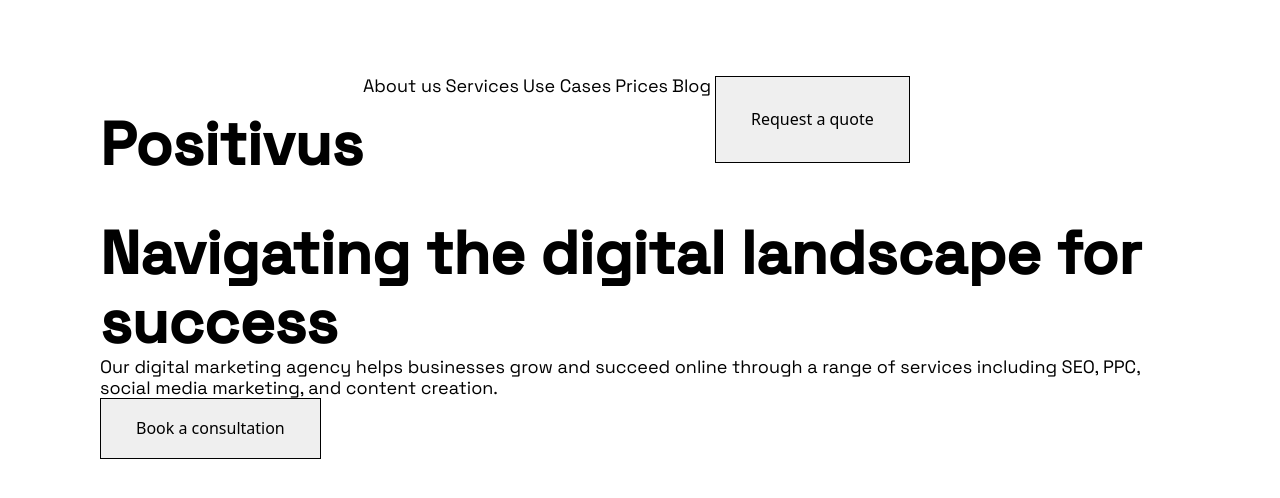
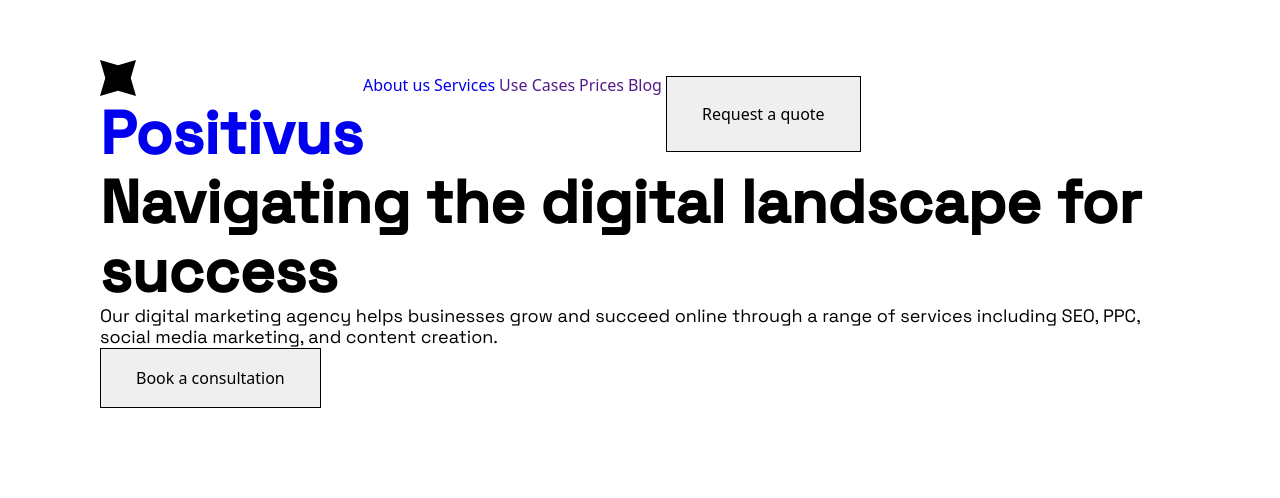
Before and after one commit to xboikom1/Positivus, a React (Vite) app: page / in a window 1280 px wide. Shown: the top 498 px of the page. Built offline with nearby package versions, Linux system fonts and the light colour scheme.

Commit message:
add nav components

```diff
--- a/src/components/Hero/Hero.jsx
+++ b/src/components/Hero/Hero.jsx
@@ -1,16 +1,16 @@
-import Header from "../Header/Header";
-import Logotypes from "../Logotypes/Logotypes";
-import Navigation from "../Navigation/Navigation";
+import Header from '../Header/Header';
+import Logotypes from '../Logotypes/Logotypes';
+import Navigation from '../Navigation/Navigation';
 import css from './Hero.module.css';
 
 const Hero = () => {
-    return (
-      <div className={css.heroContainer}>
-        <Navigation />
-        <Header />
-        <Logotypes />
-      </div>
-    );
+  return (
+    <section className={css.hero}>
+      <Navigation />
+      <Header />
+      <Logotypes />
+    </section>
+  );
 };
 
 export default Hero;
--- a/src/components/Hero/Hero.module.css
+++ b/src/components/Hero/Hero.module.css
@@ -1,4 +1,4 @@
-.heroContainer{
+.hero {
     display: flex;
     flex-direction: column;
     justify-content: space-between;
--- a/src/components/Navigation/Navigation.jsx
+++ b/src/components/Navigation/Navigation.jsx
@@ -3,22 +3,32 @@ import css from './Navigation.module.css';
 const Navigation = () => {
   return (
     <nav className={css.navContainer}>
-      <h1>Positivus</h1>
+      <a className={css.logo} href="./index.html">
+        <svg
+          className="logo-icon"
+          width="36px"
+          height="36px"
+          aria-label="Positivus logo"
+        >
+          <use href="/src/images/icons/sprite.svg#icon-star"></use>
+        </svg>
+        <h1>Positivus</h1>
+      </a>
       <ul className={css.navList}>
         <li>
-          <p>About us</p>
+          <a href="#about-us">About us</a>
         </li>
         <li>
-          <p>Services</p>
+          <a href="#services">Services</a>
         </li>
         <li>
-          <p>Use Cases</p>
+          <a href="">Use Cases</a>
         </li>
         <li>
-          <p>Prices</p>
+          <a href="">Prices</a>
         </li>
         <li>
-          <p>Blog</p>
+          <a href="">Blog</a>
         </li>
         <button>Request a quote</button>
       </ul>
--- a/src/index.css
+++ b/src/index.css
@@ -1,18 +1,16 @@
 a {
   font-weight: 500;
-  color: #646cff;
   text-decoration: inherit;
-}
-
-a:hover {
-  color: #535bf2;
 }
 
 h1,
 h2,
 h3,
 h4,
+h5,
+h6,
 p {
+  margin: 0;
   font-family: "Space Grotesk", serif;
 }
 
--- a/src/pages/Homepage/Homepage.jsx
+++ b/src/pages/Homepage/Homepage.jsx
@@ -1,7 +1,7 @@
 import css from './Homepage.module.css';
 
 const Homepage = () => {
-  return <h1 className={css.pageContainer}>Contact manager welcome page</h1>;
+  return <h1 className={css.pageContainer}></h1>;
 };
 
 export default Homepage;
```
Also changed, not shown: src/images/icons/sprite.svg.
